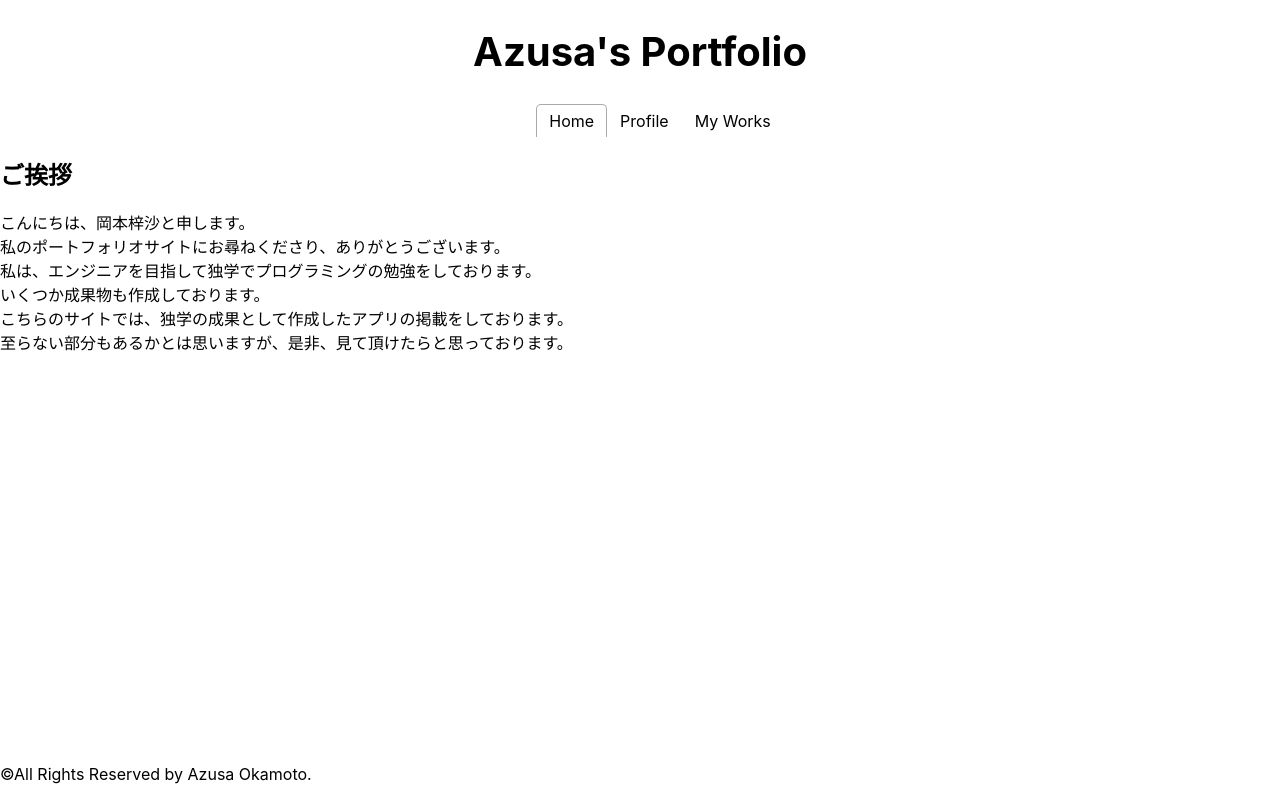
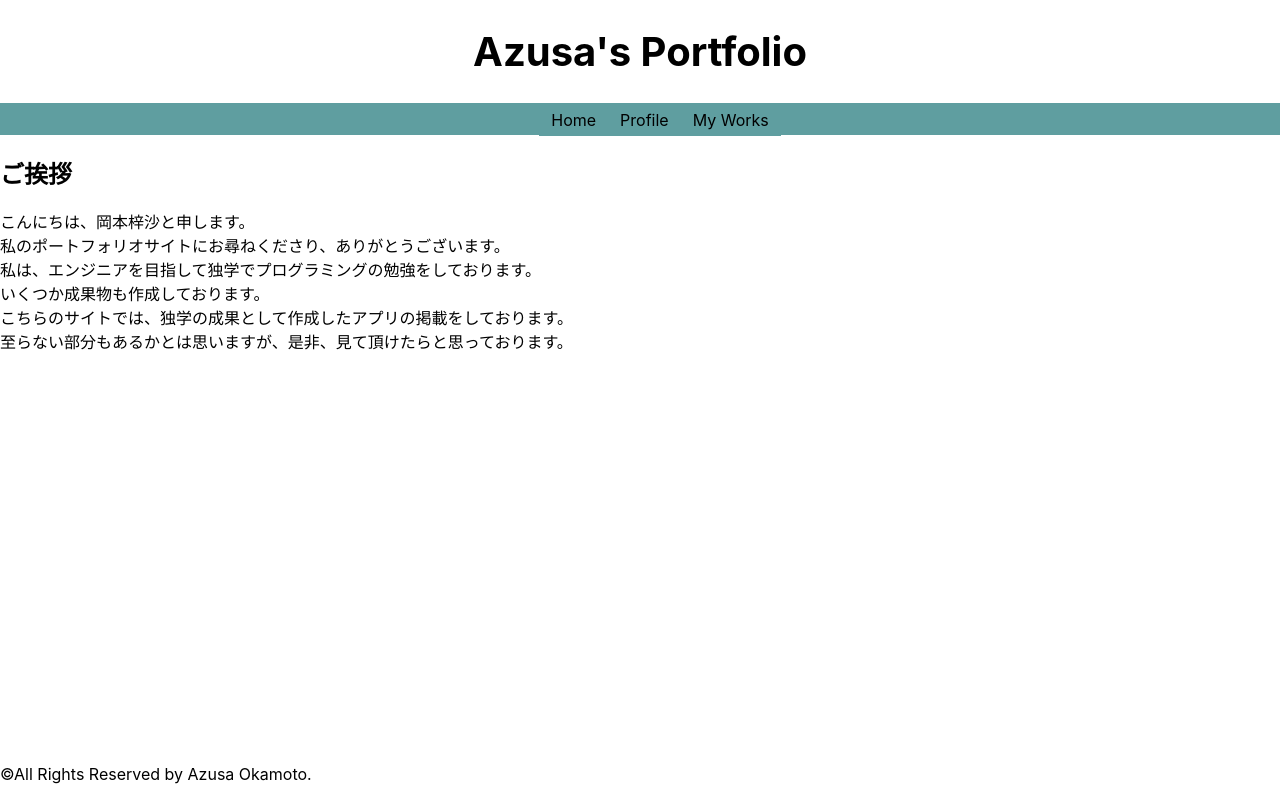
Before and after one commit to azufb/Portfolio, a React (Create React App) app in the folder portfolio/: page / in a window 1280 px wide. Built offline with nearby package versions, Linux system fonts and the light colour scheme.

Commit message:
メインタブの背景色の設定

```diff
--- a/portfolio/src/sample.js
+++ b/portfolio/src/sample.js
@@ -14,13 +14,18 @@ import Homerun from './components/details/homerun';
 import VueToDoListApp from './components/details/vue_todoapp';
 
 class Sample extends Component {
+    mainTabStyle = {
+        backgroundColor: "cadetblue",
+        border: "none"
+    };
+
     render() {
         return (
             <Tabs>
                 <TabList className="mainTab">
-                    <Tab>Home</Tab>
-                    <Tab>Profile</Tab>
-                    <Tab>My Works</Tab>
+                    <Tab style={this.mainTabStyle}>Home</Tab>
+                    <Tab style={this.mainTabStyle}>Profile</Tab>
+                    <Tab style={this.mainTabStyle}>My Works</Tab>
                 </TabList>
 
                 {/* Topページの挨拶文のタブ */}
--- a/portfolio/src/style.css
+++ b/portfolio/src/style.css
@@ -1,5 +1,6 @@
 .mainTab {
     text-align: center;
+    background-color: cadetblue;
 }
 
 table {
```
